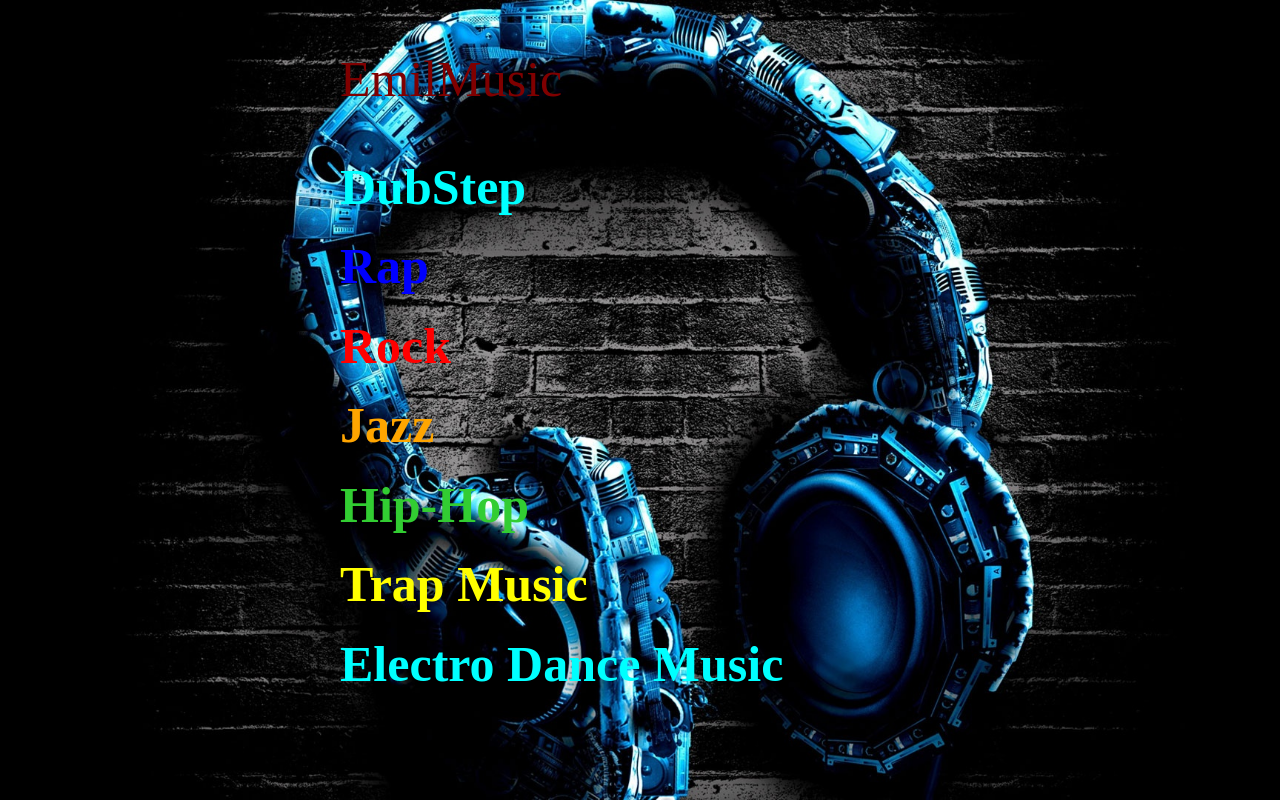
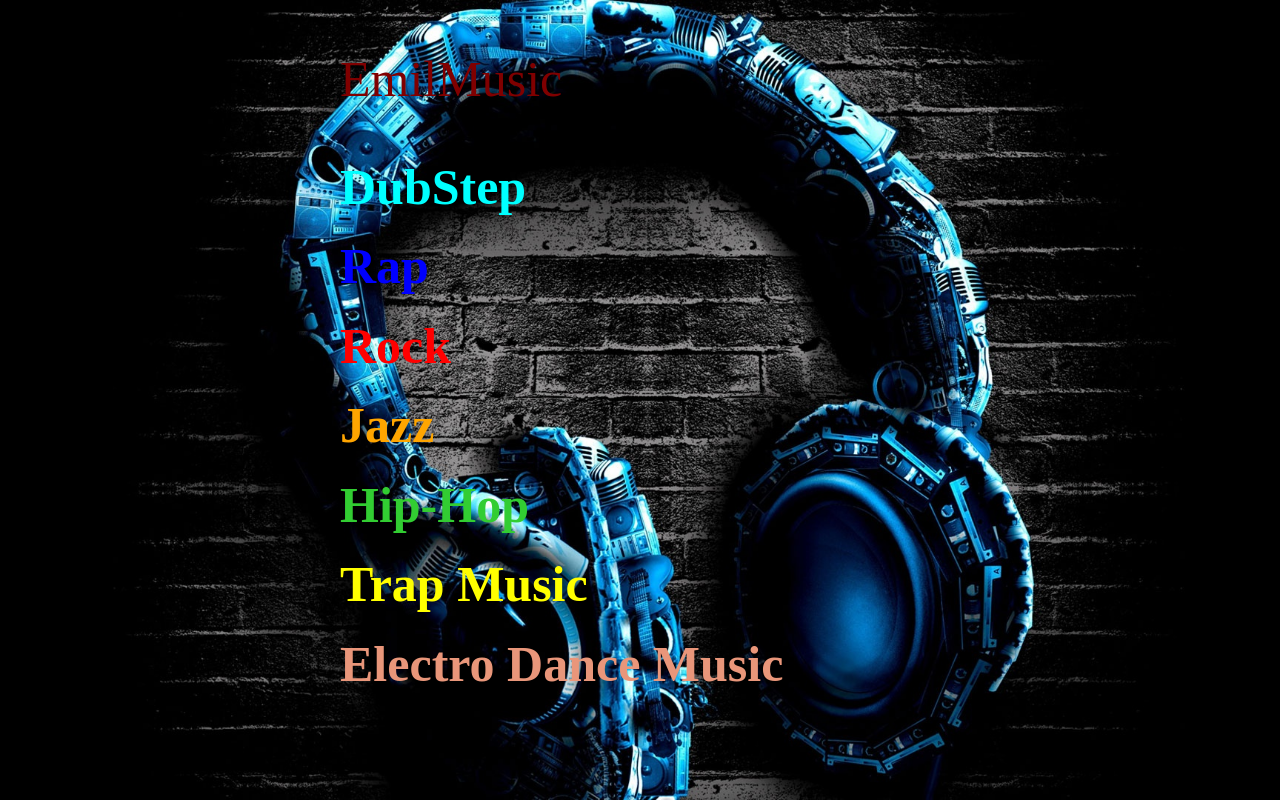
Before and after one commit to Emil142/Emil142, a plain HTML site: page index.html in a window 1280 px wide. Drawn offline with Linux system fonts and the light colour scheme.

Commit message:
changed Edm color again
changed Edm color again.

```diff
--- a/My.css
+++ b/My.css
@@ -232,5 +232,5 @@ body, html {
 
 .edm-font{
   font-size: 50px;
-  color: cyan;
+  color: darksalmon;
 }
```
